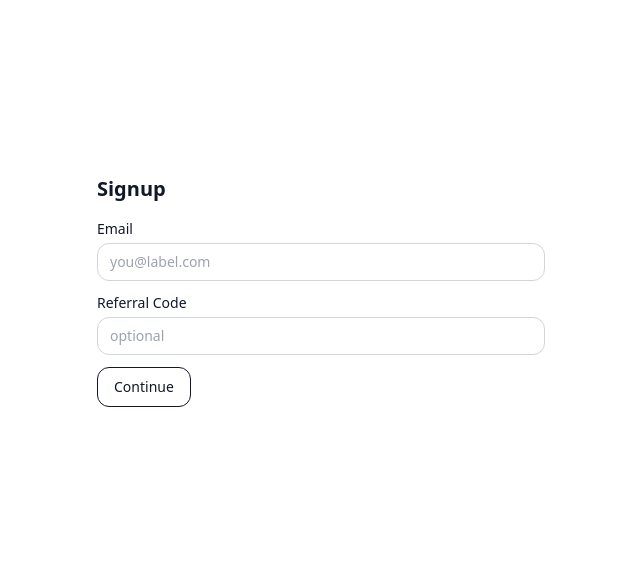
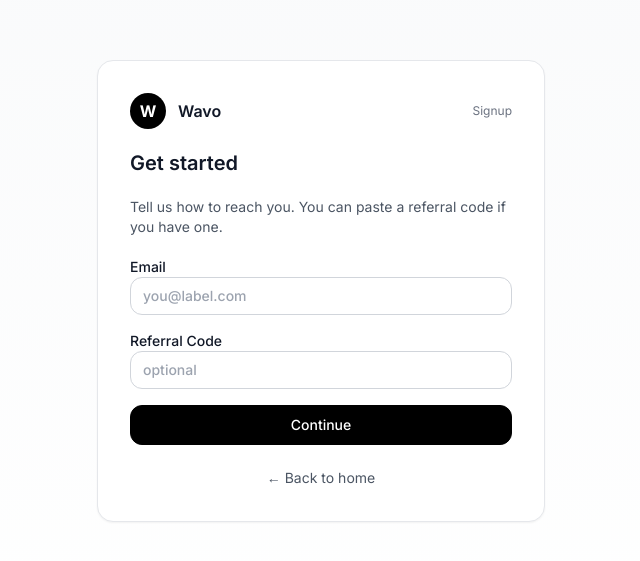
Before and after one commit to Kritter666/wavo-signup, a Next.js app: page /signup in a window 1280 px wide. Shown: the part 109-670 px from the top of the page, without its empty margins (319-959 px from the left). Built offline with nearby package versions, Linux system fonts and the light colour scheme.

Commit message:
style: polished landing & signup (card, inputs, buttons, Inter font)

```diff
--- a/src/app/globals.css
+++ b/src/app/globals.css
@@ -1,18 +1,16 @@
-
 @tailwind base;
 @tailwind components;
 @tailwind utilities;
 
-/* Simple light theme tokens */
-:root {
-  --bg: 255 255 255;
-  --fg: 17 24 39;
+@layer base {
+  * { @apply border-border; }
+  body { @apply bg-white text-gray-900; }
 }
 
-html, body {
-  height: 100%;
+@layer components {
+  .card { @apply rounded-2xl border border-gray-200 bg-white shadow-sm; }
+  .input { @apply w-full rounded-lg border border-gray-300 px-3 py-2 outline-none focus:ring-2 focus:ring-gray-900; }
+  .label { @apply block text-sm font-medium mb-1; }
+  .btn { @apply inline-flex h-10 items-center justify-center rounded-lg border border-gray-900 px-4 text-sm font-medium hover:bg-gray-900 hover:text-white transition-colors; }
+  .btn-primary { @apply bg-black text-white hover:bg-black/90 border-black; }
 }
-
-body {
-  @apply bg-white text-gray-900 antialiased;
-}
--- a/src/app/layout.tsx
+++ b/src/app/layout.tsx
@@ -1,5 +1,8 @@
 import "./globals.css";
 import type { Metadata } from "next";
+import { Inter } from "next/font/google";
+
+const inter = Inter({ subsets: ["latin"] });
 
 export const metadata: Metadata = {
   title: "Wavo Signup Playground",
@@ -9,7 +12,11 @@ export const metadata: Metadata = {
 export default function RootLayout({ children }: { children: React.ReactNode }) {
   return (
     <html lang="en">
-      <body className="min-h-screen bg-white text-gray-900">{children}</body>
+      <body
+        className={`${inter.className} min-h-screen bg-gradient-to-b from-gray-50 to-white text-gray-900 antialiased`}
+      >
+        {children}
+      </body>
     </html>
   );
 }
--- a/src/app/page.tsx
+++ b/src/app/page.tsx
@@ -4,17 +4,23 @@ import Link from "next/link";
 export default function Home() {
   return (
     <main className="min-h-screen grid place-items-center p-6">
-      <div className="w-full max-w-lg space-y-4">
+      <div className="w-full max-w-xl card p-8 space-y-4">
+        <div className="flex items-center gap-3">
+          <div className="h-9 w-9 rounded-full bg-black text-white grid place-items-center font-bold">W</div>
+          <div className="font-semibold">Wavo</div>
+          <div className="ml-auto text-xs text-gray-500">Playground</div>
+        </div>
+
         <h1 className="text-2xl font-semibold">Wavo Signup Playground</h1>
         <p className="text-sm text-gray-600">
-          Try a simple assistant-friendly signup flow that can read URL params.
+          Try a simple assistant-friendly signup flow. We’ll center everything and keep it clean.
         </p>
-        <Link
-          href="/signup"
-          className="inline-flex h-10 items-center rounded-lg border border-gray-900 px-4 text-sm font-medium hover:bg-gray-900 hover:text-white"
-        >
-          Go to Signup
-        </Link>
+
+        <div className="pt-2">
+          <Link href="/signup" className="btn btn-primary w-full text-center">
+            Go to Signup
+          </Link>
+        </div>
       </div>
     </main>
   );
--- a/src/app/signup/SignupForm.tsx
+++ b/src/app/signup/SignupForm.tsx
@@ -1,42 +1,48 @@
 "use client";
 
 import { useSearchParams } from "next/navigation";
+import Link from "next/link";
 
 export default function SignupForm() {
-  const sp = useSearchParams(); // client-safe
+  const sp = useSearchParams();
   const prefillEmail = sp.get("email") ?? "";
   const ref = sp.get("ref") ?? "";
 
   return (
-    <div className="w-full max-w-md space-y-4">
-      <h2 className="text-xl font-semibold">Signup</h2>
+    <div className="w-full max-w-md card p-8 space-y-5">
+      <div className="flex items-center gap-3">
+        <div className="h-9 w-9 rounded-full bg-black text-white grid place-items-center font-bold">W</div>
+        <div className="font-semibold">Wavo</div>
+        <div className="ml-auto text-xs text-gray-500">Signup</div>
+      </div>
 
-      <form className="space-y-3">
-        <label className="block text-sm">
-          <span className="block mb-1">Email</span>
+      <h2 className="text-xl font-semibold">Get started</h2>
+      <p className="text-sm text-gray-600">Tell us how to reach you. You can paste a referral code if you have one.</p>
+
+      <form className="space-y-4">
+        <label className="label">Email
           <input
             defaultValue={prefillEmail}
             placeholder="you@label.com"
-            className="w-full rounded-lg border border-gray-300 px-3 py-2 outline-none focus:ring-2 focus:ring-gray-900"
+            className="input"
+            type="email"
           />
         </label>
 
-        <label className="block text-sm">
-          <span className="block mb-1">Referral Code</span>
+        <label className="label">Referral Code
           <input
             defaultValue={ref}
             placeholder="optional"
-            className="w-full rounded-lg border border-gray-300 px-3 py-2 outline-none focus:ring-2 focus:ring-gray-900"
+            className="input"
           />
         </label>
 
-        <button
-          type="submit"
-          className="mt-2 inline-flex h-10 items-center justify-center rounded-lg border border-gray-900 px-4 text-sm font-medium hover:bg-gray-900 hover:text-white"
-        >
-          Continue
-        </button>
+        <button type="submit" className="btn btn-primary w-full">Continue</button>
       </form>
+
+      <div className="text-center">
+        <Link href="/" className="text-sm text-gray-600 hover:underline">← Back to home</Link>
+      </div>
     </div>
   );
 }
--- a/src/app/signup/page.tsx
+++ b/src/app/signup/page.tsx
@@ -1,14 +1,14 @@
+
 import { Suspense } from "react";
 import SignupForm from "./SignupForm";
 
-// Avoid static prerender issues with useSearchParams
 export const dynamic = "force-dynamic";
 export const revalidate = 0;
 
 export default function Page() {
   return (
     <main className="min-h-screen grid place-items-center p-6">
-      <Suspense fallback={<div>Loading…</div>}>
+      <Suspense fallback={<div className="text-sm text-gray-600">Loading…</div>}>
         <SignupForm />
       </Suspense>
     </main>
```
